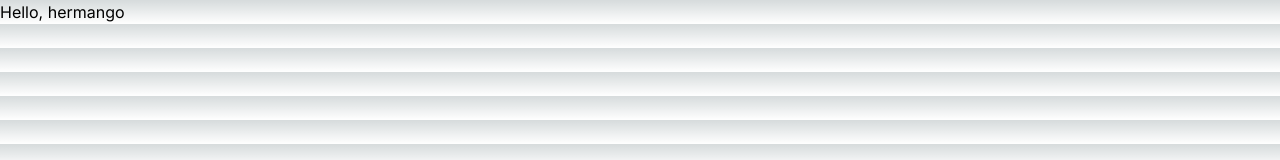
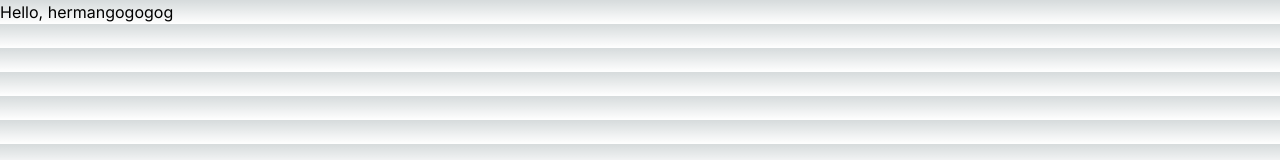
Before and after one commit to herman365/hermango, a Next.js app: page / in a window 1280 px wide. Shown: the top 160 px of the page. Built offline with nearby package versions, Linux system fonts and the light colour scheme.

Commit message:
feat:deploy file

```diff
--- a/app/page.tsx
+++ b/app/page.tsx
@@ -1,3 +1,3 @@
 export default function Page() {
-  return <h1>Hello, hermango</h1>
+  return <h1>Hello, hermangogogog</h1>
 }
```
